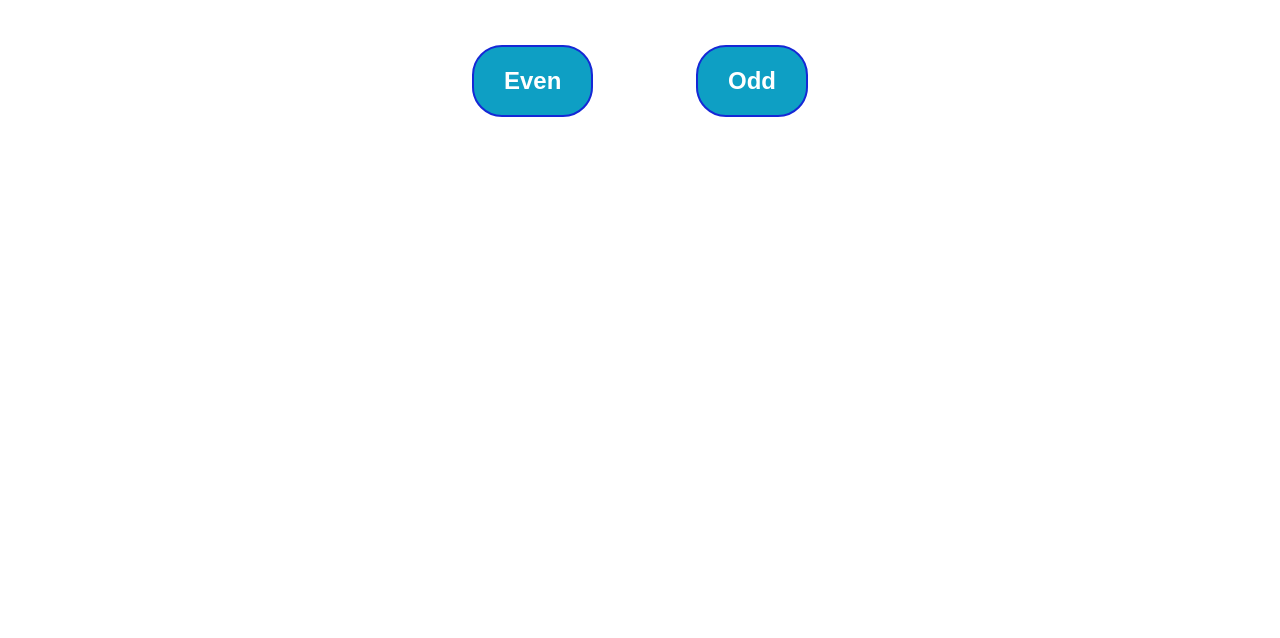
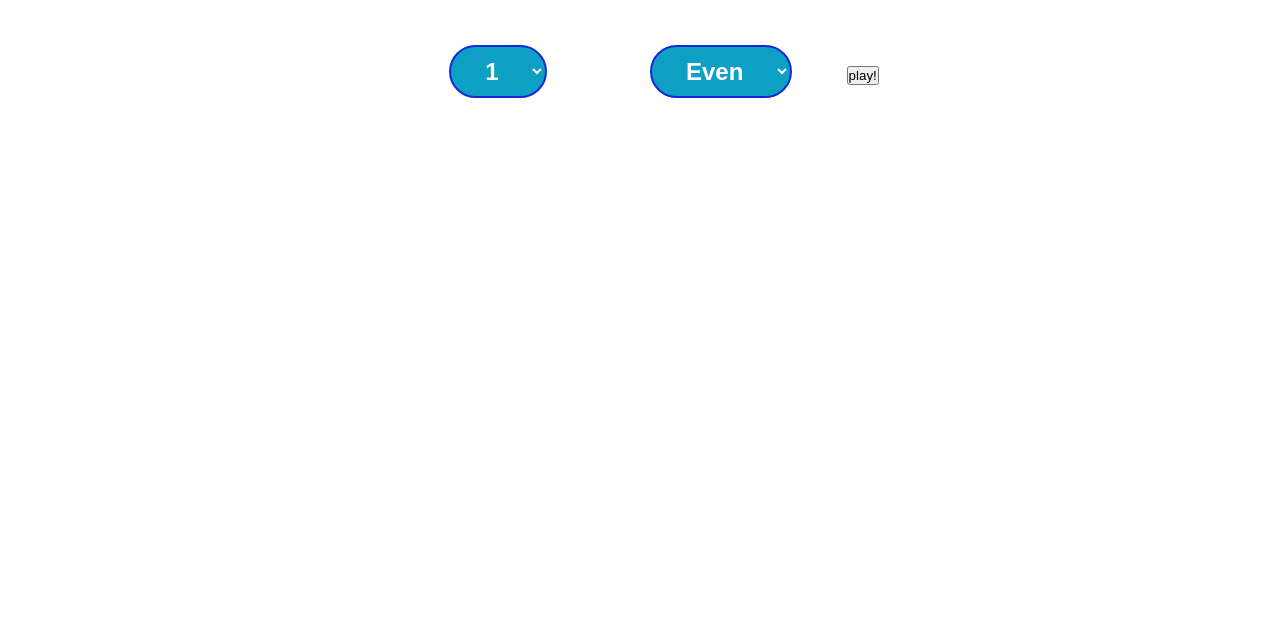
Before and after one commit to salvoPernicano/js-paliedispari, a plain HTML site: page pari-e-dispari/index.html in a window 1280 px wide. Shown: the part 162-800 px from the top of the page. Drawn offline with Linux system fonts and the light colour scheme.

Commit message:
fix struttura / feat  funzioni

```diff
--- a/pari-e-dispari/index.html
+++ b/pari-e-dispari/index.html
@@ -9,8 +9,19 @@
 <body>
     <h1>Predict the number!</h1>
     <p>Choose a number between 1 and 5, the computer will also pick one, try to predict if the sum of the two will be even or odd!</p>
-<button id="even">Even</button>
-<button id="odd">Odd</button>
+
+    <select name="numbers" id="number">
+        <option value="1">1</option>
+        <option value="2">2</option>
+        <option value="3">3</option>
+        <option value="4">4</option>
+        <option value="5">5</option>
+      </select>
+<select name="paridispari" id="evenOdd">
+    <option value="even">Even</option>
+    <option value="odd">Odd</option>
+</select>
+<button onclick="play()">play!</button>
 <script src="main.js"></script>
 </body>
 </html>
--- a/pari-e-dispari/main.js
+++ b/pari-e-dispari/main.js
@@ -1,2 +1,20 @@
-let evenChoice = document.getElementById("even");
-let oddChoice = document.getElementById("odd");
+let evenOddTotal = document.getElementById("evenOdd");
+let userNumber = document.getElementById("number")
+
+
+function pcNumber(min,max){
+    return Math.floor(Math.random() * (max - min) + min);
+}
+
+function play(){
+    let computerNumber = pcNumber(1,5);
+    let result = parseInt(userNumber.value) + computerNumber;
+    if (evenOddTotal.value === "even" && result % 2 === 0){
+        alert("you won!")
+    }
+    else if (evenOddTotal.value === "odd" && result % 2 !== 0){
+        alert("you won!")
+    } else
+    alert("you lost!")
+    console.log(result);
+}
--- a/pari-e-dispari/style.css
+++ b/pari-e-dispari/style.css
@@ -11,8 +11,8 @@ body{
     font-size: 1.5rem;
 }
 
-button{
-    padding: 20px 30px;
+select{
+    padding: 10px 30px;
     font-weight: bold;
     font-size: 1.5rem;
     margin: 2em;
```
